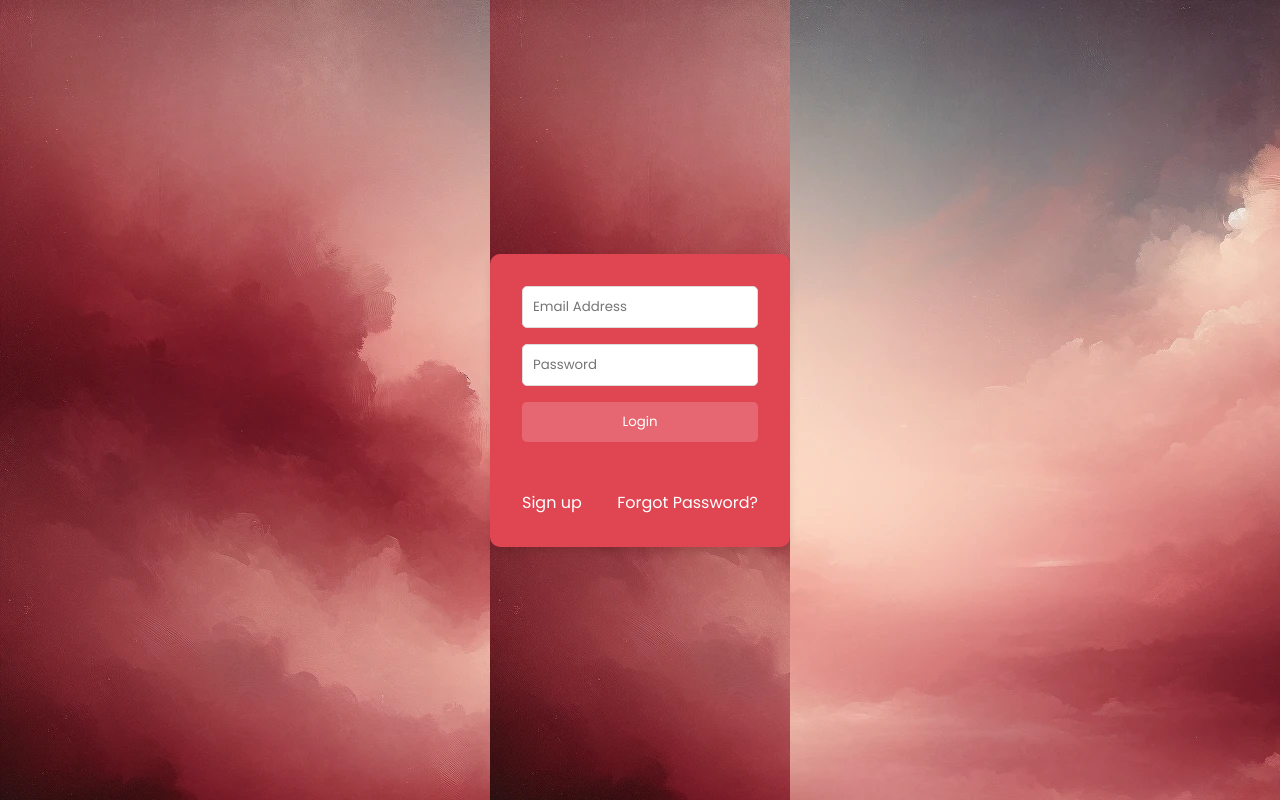
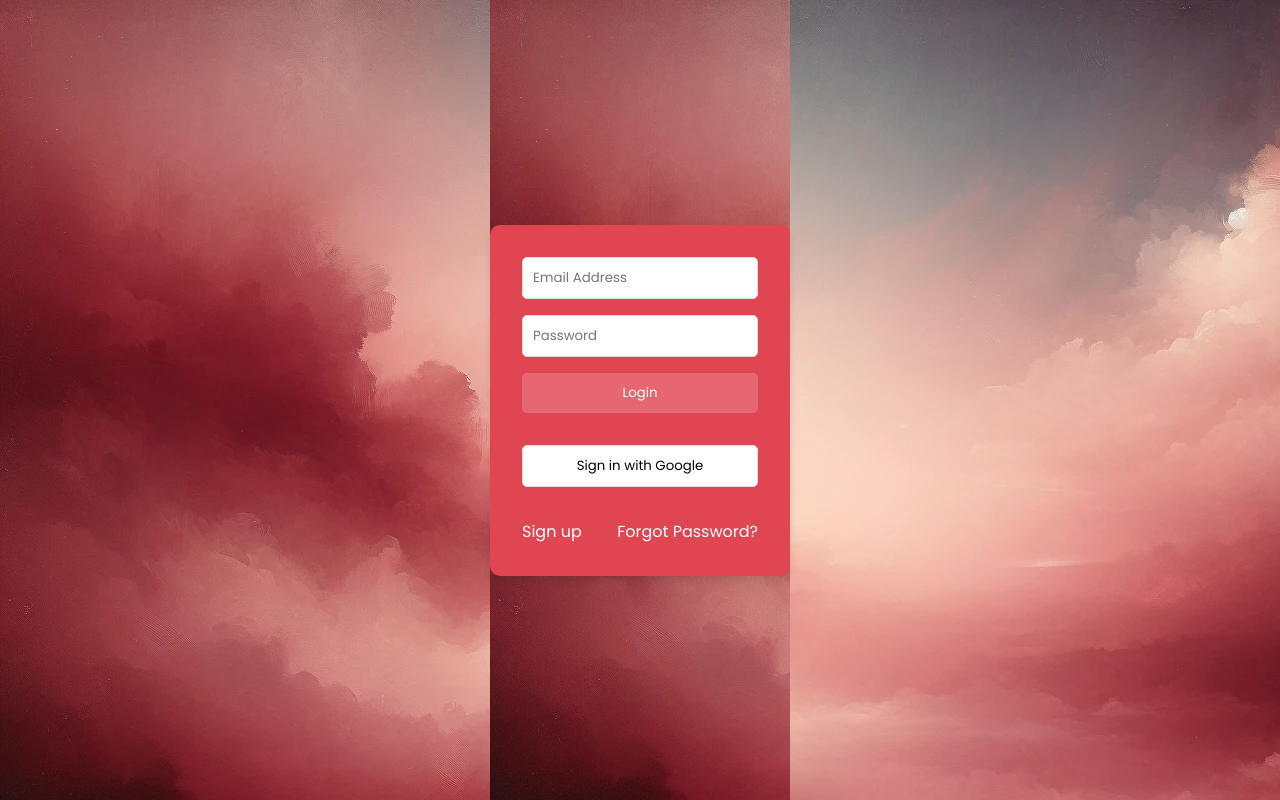
Before and after one commit to Narwhalssss/TodoList-WADS, a React (Create React App) app: page / in a window 1280 px wide. Built offline with nearby package versions, Linux system fonts and the light colour scheme.

Commit message:
Add files via upload

```diff
--- a/src/auth/LoginPage.css
+++ b/src/auth/LoginPage.css
@@ -49,6 +49,23 @@
   }
 
 
+  .login-button.google {
+    background-color: #ffffff;
+    color: #000000;
+    border: 1px solid #dddddd;
+    display: flex;
+    align-items: center;
+    justify-content: center;
+    padding: 10px;
+    gap: 10px;
+    cursor: pointer;
+  }
+
+  .login-button.google img {
+    height: 20px;
+    width: 20px;
+  }
+
 
   .login-links {
     display: flex;
--- a/src/auth/LoginPage.js
+++ b/src/auth/LoginPage.js
@@ -1,7 +1,7 @@
 import React, { useState } from 'react';
 import { useNavigate, Link } from 'react-router-dom';
 import './LoginPage.css';
-import { signInWithEmailAndPassword } from "firebase/auth";
+import { signInWithEmailAndPassword, GoogleAuthProvider, signInWithPopup } from "firebase/auth";
 import { auth } from '../firebase';
 
 const LoginPage = () => {
@@ -13,15 +13,26 @@ const LoginPage = () => {
       e.preventDefault();
       signInWithEmailAndPassword(auth, email, password)
         .then((userCredential) => {
-
-        const user = userCredential.user;
-
           navigate('/todo');
         })
         .catch((error) => {
+          alert(error.message);
+        });
+    };
+
+    const handleGoogleSignIn = () => {
+      const provider = new GoogleAuthProvider();
+      signInWithPopup(auth, provider)
+        .then((result) => {
+          const credential = GoogleAuthProvider.credentialFromResult(result);
+          const token = credential.accessToken;
+          const user = result.user;
+          navigate('/todo');
+        }).catch((error) => {
           const errorCode = error.code;
           const errorMessage = error.message;
-
+          const email = error.email;
+          const credential = GoogleAuthProvider.credentialFromError(error);
           alert(errorMessage);
         });
     };
@@ -47,6 +58,9 @@ const LoginPage = () => {
               />
               <button className="login-button" type="submit">Login</button>
             </form>
+            <button className="login-button google" onClick={handleGoogleSignIn}>
+                Sign in with Google
+            </button>
             <div className="login-links">
               <Link className="a-login" to="/signup">Sign up</Link>
               <a className="a-login" href="/forgot-password">Forgot Password?</a>
@@ -57,4 +71,5 @@ const LoginPage = () => {
     );
   };
 
+
 export default LoginPage;
```
Lines whose indentation alone changed are shown as unchanged.
